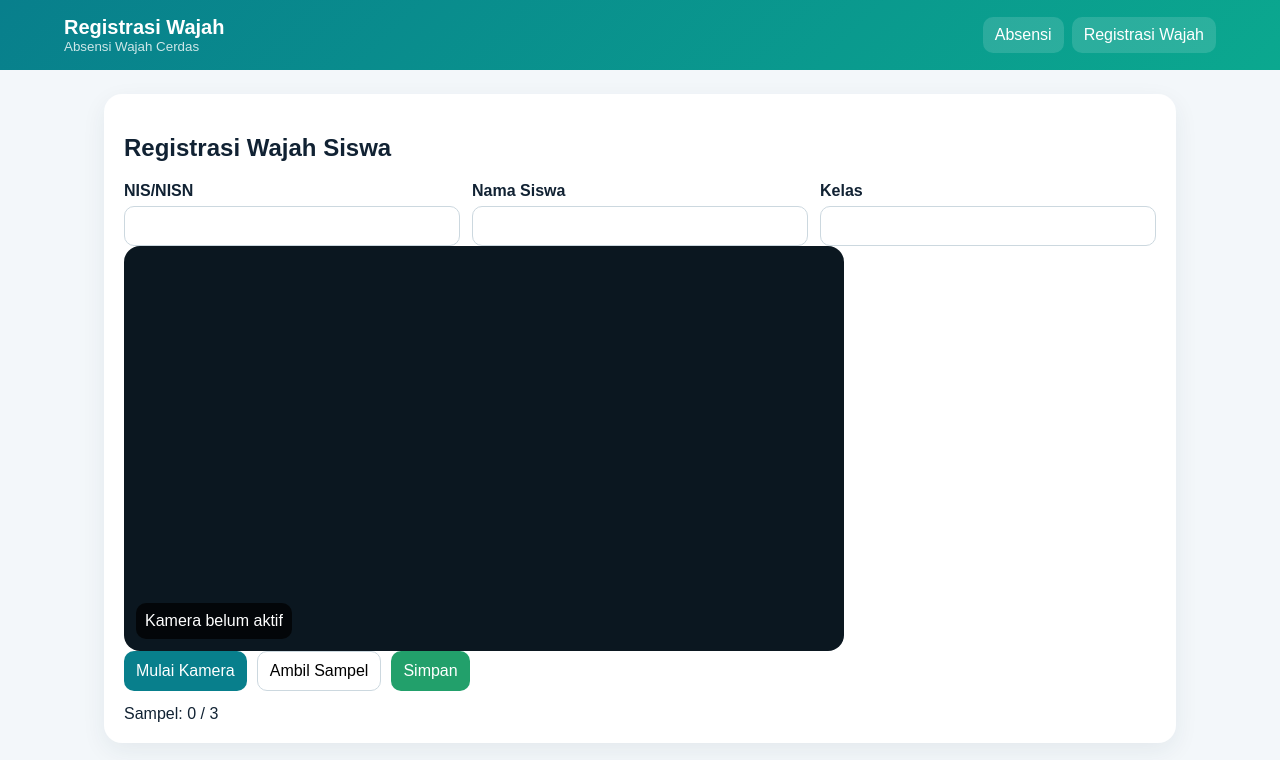
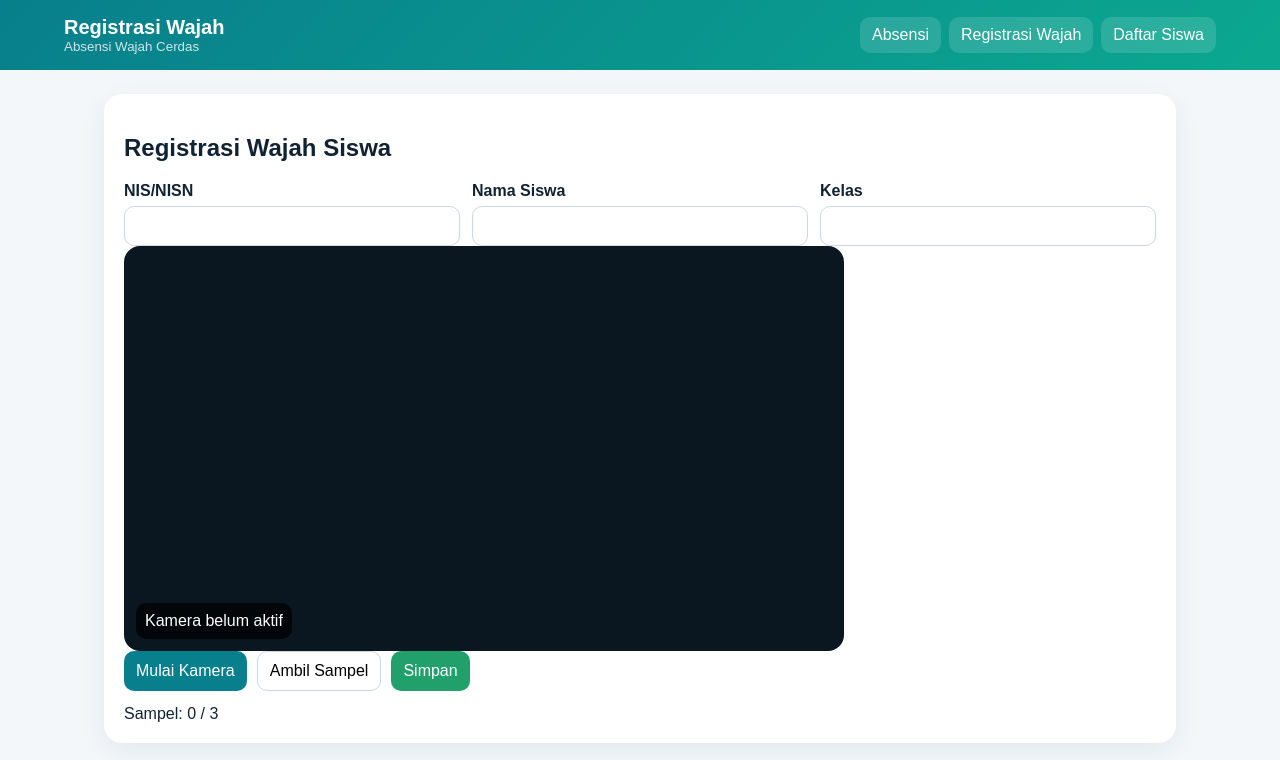
Before and after one commit to ahmadardiansyah24-boop/Absensi, a website: page register.html in a window 1280 px wide. Drawn offline with Linux system fonts and the light colour scheme.

Commit message:
fix: add student list navigation to registration

```diff
--- a/register.html
+++ b/register.html
@@ -1,5 +1,5 @@
 <!doctype html><html lang="id"><head><meta charset="utf-8"><meta name="viewport" content="width=device-width,initial-scale=1"><title>Registrasi Wajah</title><link rel="stylesheet" href="/app.css"></head><body>
-<header><div><b>Registrasi Wajah</b><small>Absensi Wajah Cerdas</small></div><nav><a href="/">Absensi</a><a href="/register.html">Registrasi Wajah</a></nav></header><main class="wrap"><section class="card"><h1>Registrasi Wajah Siswa</h1>
+<header><div><b>Registrasi Wajah</b><small>Absensi Wajah Cerdas</small></div><nav><a href="/">Absensi</a><a href="/register.html">Registrasi Wajah</a><a href="/siswa">Daftar Siswa</a></nav></header><main class="wrap"><section class="card"><h1>Registrasi Wajah Siswa</h1>
 <div class="formgrid"><label>NIS/NISN<input id="nis"></label><label>Nama Siswa<input id="name"></label><label>Kelas<input id="class_name"></label></div>
 <div class="camera small"><video id="video" autoplay muted playsinline></video><canvas id="overlay"></canvas><div id="status" class="status">Kamera belum aktif</div></div>
 <div class="toolbar"><button id="start" class="primary">Mulai Kamera</button><button id="capture">Ambil Sampel</button><button id="save" class="success">Simpan</button></div><div id="samples">Sampel: 0 / 3</div><div id="result" class="result hidden"></div></section></main>
```
